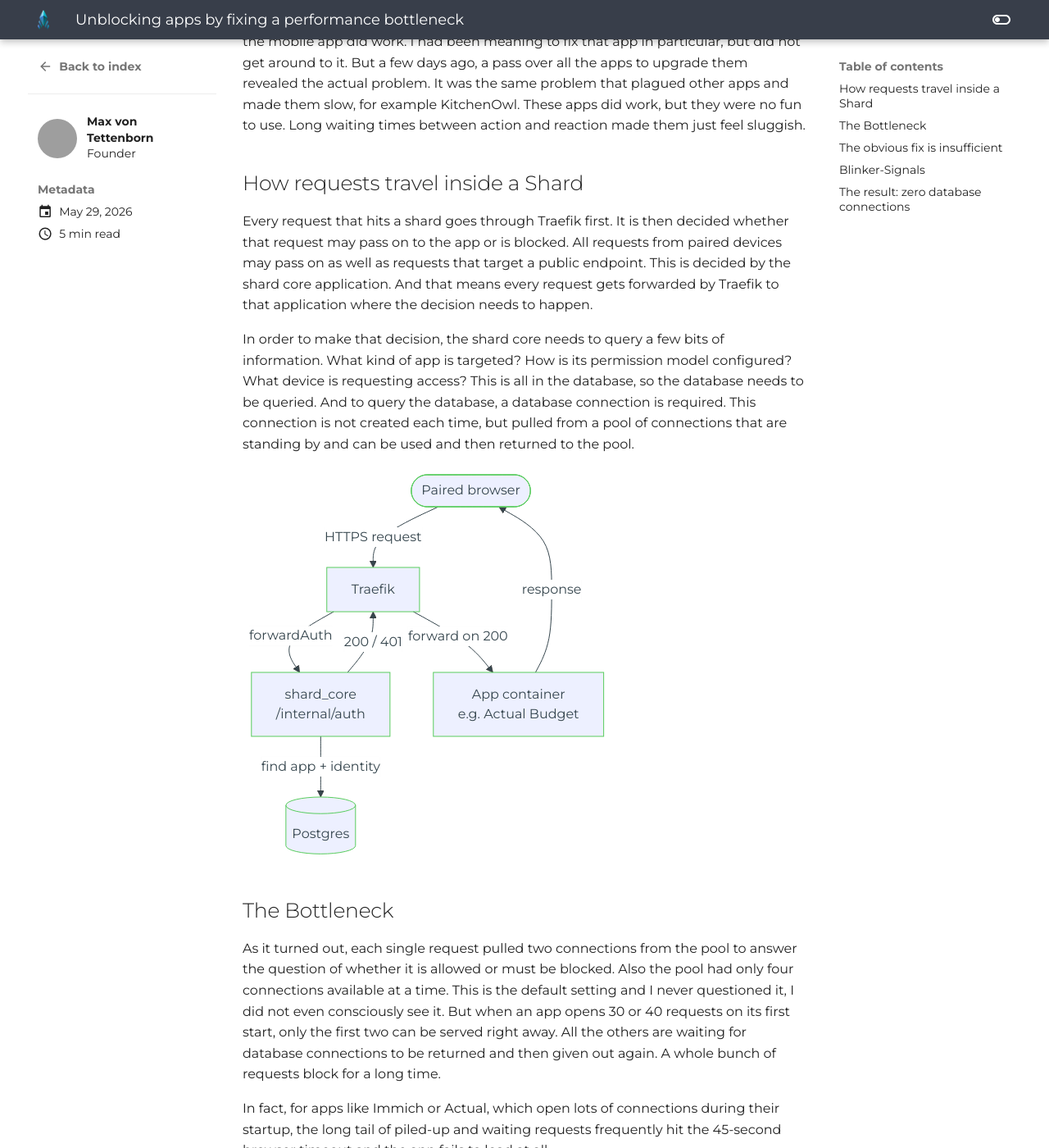
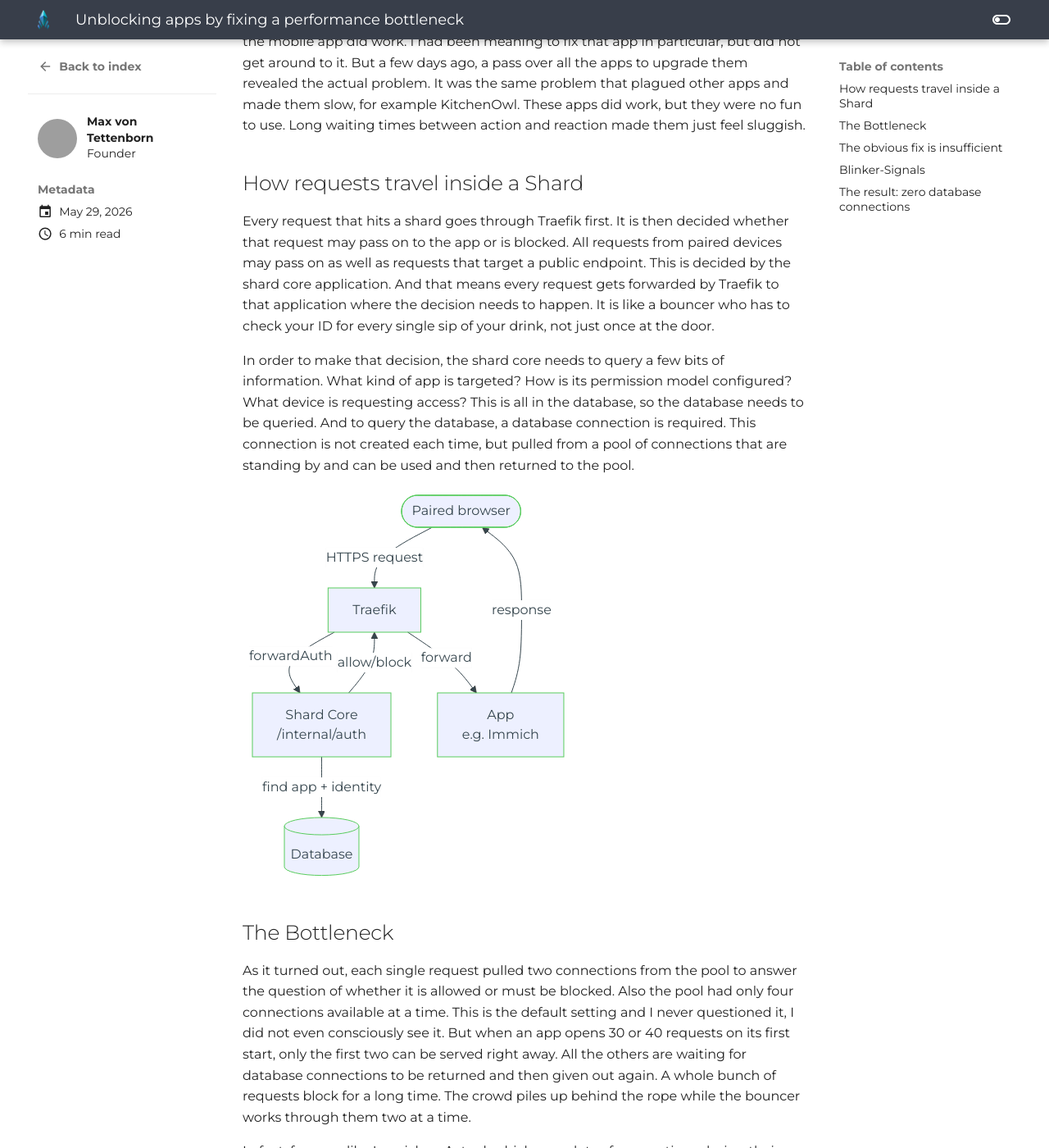
Before and after one commit to FreeshardBase/documentation, an MkDocs documentation site: the page built from docs/blog/posts/2026-05-29_unblocking_apps_performance_bottleneck/main.md, in a window 1280 px wide and 1400 px high, scrolled down 687 px. Shown: the whole window at 82% size. Built offline with MkDocs 1.6.1 and Material for MkDocs 9.7.7, drawn with Linux system fonts in a browser that asks for light colours; grey boxes are pictures that could not be loaded.

Commit message:
Add bouncer metaphor and refine request-flow diagram
Co-Authored-By: Claude Opus 4.8 <noreply@anthropic.com>

````diff
--- a/docs/blog/posts/2026-05-29_unblocking_apps_performance_bottleneck/main.md
+++ b/docs/blog/posts/2026-05-29_unblocking_apps_performance_bottleneck/main.md
@@ -15,7 +15,7 @@ For a while now there was a problem with the Immich app. On the web it did not s
 
 ## How requests travel inside a Shard
 
-Every request that hits a shard goes through Traefik first. It is then decided whether that request may pass on to the app or is blocked. All requests from paired devices may pass on as well as requests that target a public endpoint. This is decided by the shard core application. And that means every request gets forwarded by Traefik to that application where the decision needs to happen.
+Every request that hits a shard goes through Traefik first. It is then decided whether that request may pass on to the app or is blocked. All requests from paired devices may pass on as well as requests that target a public endpoint. This is decided by the shard core application. And that means every request gets forwarded by Traefik to that application where the decision needs to happen. It is like a bouncer who has to check your ID for every single sip of your drink, not just once at the door.
 
 In order to make that decision, the shard core needs to query a few bits of information. What kind of app is targeted? How is its permission model configured? What device is requesting access? This is all in the database, so the database needs to be queried. And to query the database, a database connection is required. This connection is not created each time, but pulled from a pool of connections that are standing by and can be used and then returned to the pool.
 
@@ -23,21 +23,21 @@ In order to make that decision, the shard core needs to query a few bits of info
 flowchart TD
     Browser([Paired browser])
     Traefik[Traefik]
-    ShardCore[shard_core<br/>/internal/auth]
-    DB[(Postgres)]
-    App[App container<br/>e.g. Actual Budget]
+    ShardCore[Shard Core<br/>/internal/auth]
+    DB[(Database)]
+    App[App<br/>e.g. Immich]
 
     Browser -->|HTTPS request| Traefik
     Traefik -->|forwardAuth| ShardCore
     ShardCore -->|find app + identity| DB
-    ShardCore -->|200 / 401| Traefik
-    Traefik -->|forward on 200| App
+    ShardCore -->|allow/block| Traefik
+    Traefik -->|forward| App
     App -->|response| Browser
 ```
 
 ## The Bottleneck
 
-As it turned out, each single request pulled two connections from the pool to answer the question of whether it is allowed or must be blocked. Also the pool had only four connections available at a time. This is the default setting and I never questioned it, I did not even consciously see it. But when an app opens 30 or 40 requests on its first start, only the first two can be served right away. All the others are waiting for database connections to be returned and then given out again. A whole bunch of requests block for a long time.
+As it turned out, each single request pulled two connections from the pool to answer the question of whether it is allowed or must be blocked. Also the pool had only four connections available at a time. This is the default setting and I never questioned it, I did not even consciously see it. But when an app opens 30 or 40 requests on its first start, only the first two can be served right away. All the others are waiting for database connections to be returned and then given out again. A whole bunch of requests block for a long time. The crowd piles up behind the rope while the bouncer works through them two at a time.
 
 In fact, for apps like Immich or Actual, which open lots of connections during their startup, the long tail of piled-up and waiting requests frequently hit the 45-second browser timeout and the app fails to load at all.
 
````
